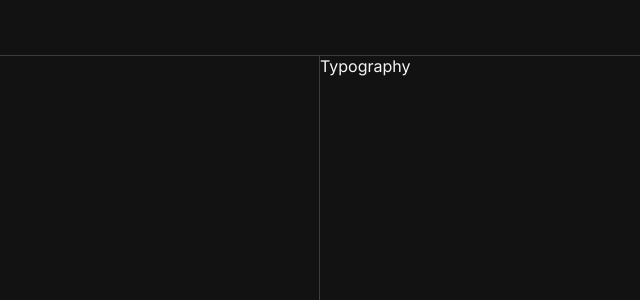
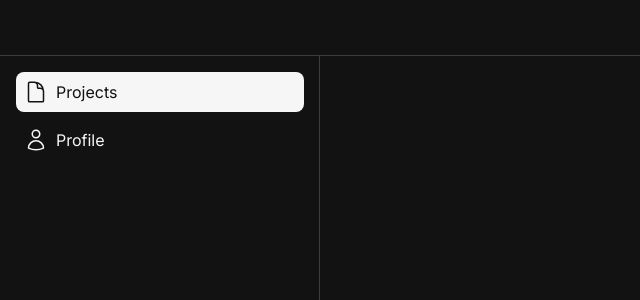
Before and after one commit to pikriawan/syntaax, a Next.js app: page / in a window 1280 px wide. Shown: the top 300 px of the page, without its empty margins (0-640 px from the left). Built offline with nearby package versions, Linux system fonts and the light colour scheme.

Commit message:
refactor: remake navbar

```diff
--- a/app/(dashboard)/page.jsx
+++ b/app/(dashboard)/page.jsx
@@ -1,5 +1 @@
-import styles from "./styles.module.css";
-
-export default function HomePage() {
-    return <p style={{ height: "100rem" }}>Typography</p>;
-}
+export default function HomePage() {}
--- a/components/Link/BaseLink.jsx
+++ b/components/Link/BaseLink.jsx
@@ -3,5 +3,5 @@ import Link from "next/link";
 import styles from "./styles.module.css";
 
 export default function BaseLink({ children, className, ...props }) {
-    return <Link className={clsx(styles["base-link"], )} {...props}>{children}</Link>
+    return <Link className={clsx(styles["base-link"], className)} {...props}>{children}</Link>
 }
--- a/components/Link/styles.module.css
+++ b/components/Link/styles.module.css
@@ -4,7 +4,7 @@
 
 .base-link {
     cursor: default;
-    text-decoretion: none;
+    text-decoration: none;
 }
 
 @media (min-width: 768px) {
--- a/components/Navbar/Navbar.jsx
+++ b/components/Navbar/Navbar.jsx
@@ -1,6 +1,6 @@
 "use client";
 
-import { XMarkIcon } from "@heroicons/react/24/outline";
+import { DocumentIcon, UserIcon, XMarkIcon } from "@heroicons/react/24/outline";
 import clsx from "clsx";
 import Image from "next/image";
 import { usePathname } from "next/navigation";
@@ -28,6 +28,16 @@ export default function Navbar({ className, show, onHide }) {
                     <XMarkIcon width={24} height={24} stroke="#F6F6F6" className={styles.icon} />
                 </BaseButton>
             </Appbar>
+            <div className={styles["navbar-nav"]}>
+                <BaseLink href="/" className={clsx(styles["navbar-item"], pathname === "/" && styles.active)} onClick={onHide}>
+                    <DocumentIcon width={24} height={24} stroke={pathname === "/" ? "#121212" : "#F6F6F6"} className={styles.icon} />
+                    <span className={styles["navbar-item-text"]}>Projects</span>
+                </BaseLink>
+                <BaseLink href="/profile" className={clsx(styles["navbar-item"], pathname === "/profile" && styles.active)} onClick={onHide}>
+                    <UserIcon width={24} height={24} stroke={pathname === "/profile" ? "#121212" : "#F6F6F6"} className={styles.icon} />
+                    <span className={styles["navbar-item-text"]}>Profile</span>
+                </BaseLink>
+            </div>
         </nav>
     );
 }
--- a/components/Navbar/styles.module.css
+++ b/components/Navbar/styles.module.css
@@ -5,7 +5,10 @@
     position: fixed;
     top: 0;
     left: -100%;
+    display: flex;
+    flex-direction: column;
     z-index: 1;
+    transition: left 0.2s ease-in-out;
 }
 
 .navbar.show {
@@ -29,6 +32,39 @@
     vertical-align: middle;
 }
 
+.navbar-nav {
+    height: calc(100% - var(--appbar-height));
+    display: flex;
+    flex-direction: column;
+    gap: 0.5rem;
+    padding: 1rem;
+    overflow-y: auto;
+}
+
+.navbar-item {
+    background-color: var(--color-secondary-main);
+    color: var(--color-text-light);
+    padding: 0.5rem;
+    display: flex;
+    align-items: center;
+    gap: 0.5rem;
+    border-radius: 0.5rem;
+    transition: background-color 0.2s ease-in-out;
+}
+
+.navbar-item:hover {
+    background-color: var(--color-secondary-hover);
+}
+
+.navbar-item.active {
+    background-color: var(--color-primary-main);
+    color: var(--color-text-dark);
+}
+
+.navbar-item.active:hover {
+    background-color: var(--color-primary-hover);
+}
+
 @media (min-width: 768px) {
     .navbar {
         width: var(--desktop-navbar-width);
```
